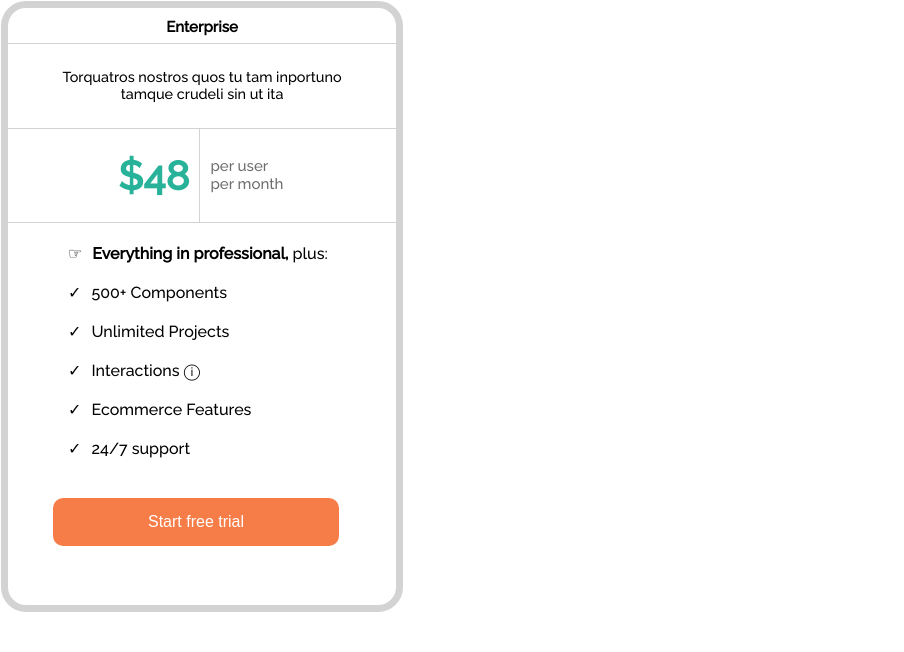
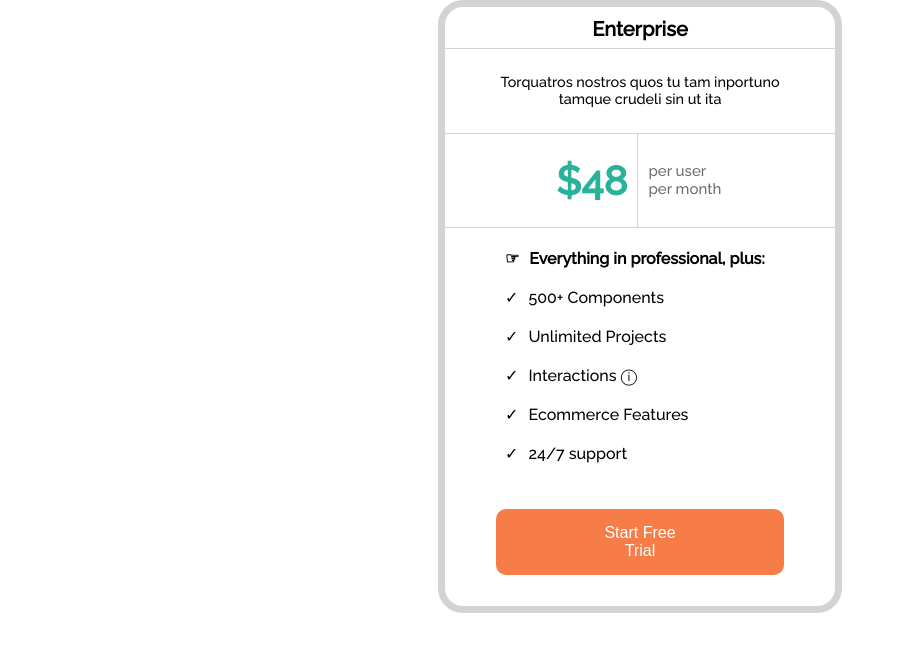
Before and after one commit to Ziges/end-of-field-challenge, a plain HTML site: page Interface 2/index.html in a window 1280 px wide. Shown: the whole page, without its empty margins (0-904 px from the left). Drawn offline with Linux system fonts and the light colour scheme.

Commit message:
interface2 final styling and page centering

```diff
--- a/Interface 2/css/styles.css
+++ b/Interface 2/css/styles.css
@@ -1,7 +1,6 @@
 /*border color #E5E5E5*/
 
 /*blue text color #28B299*/
-
 
 
 /* apply a natural box layout model to all elements, but allowing components to change */
@@ -22,16 +21,15 @@ body {
 }
 
 
-
 .widget {
-    /* width: calc(332px - 24px - 24px - 6px - 6px); */
-    width: calc(404px - 1px - 1px);
-    height: calc(613px - 1px - 1px);
-    margin: 1px;
+    margin-right: auto;
+    margin-left: auto;
+    width: 404px;
+    height: 613px;
     border: 7px solid lightgrey;
     padding: 15px;
     border-radius: 25px;
-    /*color: black;*/
+
 }
 
 header {
@@ -43,10 +41,9 @@ header {
 }
 
 
-header h2 {
+header h1 {
     margin: 0;
-    font-size: 15px;
-    font-weight: 900;
+    font-size: 20px;
     text-align: center;
 }
 
@@ -108,17 +105,24 @@ li {
     padding-bottom: 10px;
 }
 
+#first-li{
+    font-weight: bold;
+}
+/*bullet styling*/
 
-ul { list-style: none; } /* Remove default bullets */
+ul {
+    list-style: none;
+}
+/* Remove default bullets */
 
 li::before {
     content: "\2713";
-    margin-right: 10px; /* Optional tweak */
+    margin-right: 10px;
 }
 
-#firstli::before {
+#first-li::before {
     content: "\261E";
-    margin-right: 10px; /* Optional tweak */
+    margin-right: 10px;
 }
 
 .button {
@@ -131,6 +135,6 @@ li::before {
     /*text-decoration: none;*/
     display: block;
     font-size: 16px;
-    margin: 30px;
+    margin: 36px;
     cursor: pointer;
 }
--- a/Interface 2/index.html
+++ b/Interface 2/index.html
@@ -15,11 +15,9 @@
 </head>
 <body>
 <!-- Your code here -->
-<div id="mockup"></div>
-
 <div class="widget">
     <header>
-        <h2>Enterprise</h2>
+        <h1>Enterprise</h1>
     </header>
     <div class="text">
         <p>Torquatros nostros quos tu tam inportuno <br> tamque crudeli sin ut ita</p>
@@ -40,7 +38,7 @@
 
     <div class="list-content">
         <ul>
-            <li id="firstli"><strong>Everything in professional, </strong> plus:</li>
+            <li id="first-li">Everything in professional, plus:</li>
             <li>500+ Components</li>
             <li>Unlimited Projects</li>
             <li>Interactions &#x24D8</li>
@@ -48,7 +46,7 @@
             <li>24/7 support</li>
         </ul>
     </div>
-    <button class="button">Start free trial</button>
+    <button class="button">Start Free Trial</button>
 </div>
 
 </body>
```
